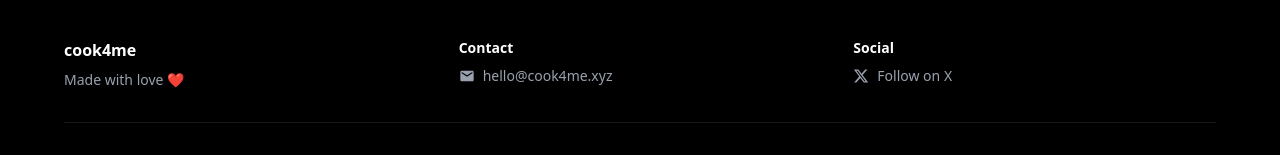
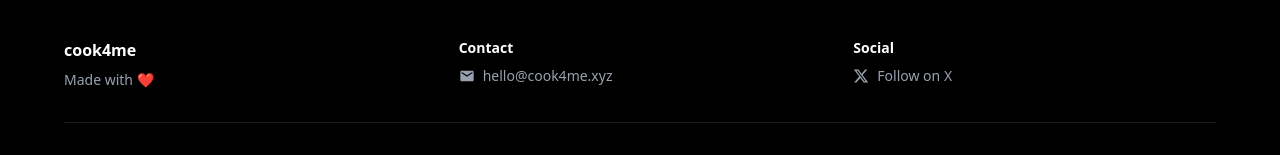
Before and after one commit to rickysegura/cook4me, a Next.js app: page / in a window 1280 px wide. Shown: the part 1042-1197 px from the top of the page. Built offline with nearby package versions, Linux system fonts and the light colour scheme; no server answers.

Commit message:
fix: correct wording in footer to maintain consistency

```diff
--- a/src/app/layout.tsx
+++ b/src/app/layout.tsx
@@ -45,7 +45,7 @@ export default function RootLayout({
               <div>
                 <h3 className="text-base font-semibold mb-2">cook4me</h3>
                 <p className="text-gray-400">
-                  Made with love ❤️
+                  Made with ❤️
                 </p>
               </div>
 
```
